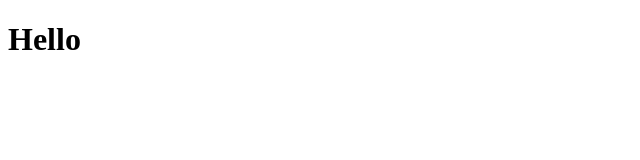
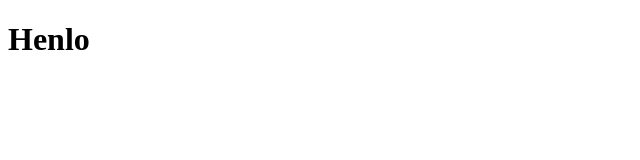
Before and after one commit to TeglonDiogenes/teglondiogenes.github.io, an Eleventy site: page index.md in a window 1280 px wide. Shown: the full height of the page, 0-640 px from the left. Built offline with nearby package versions, Linux system fonts and the light colour scheme; Eleventy itself is replaced by a stand-in of ours; files that its build step writes are made by us from their sources.

Commit message:
--wip-- [skip ci]

```diff
--- a/index.md
+++ b/index.md
@@ -3,4 +3,4 @@
 title: Nildacha
 ---
 
-# Hello
+# Henlo
```
